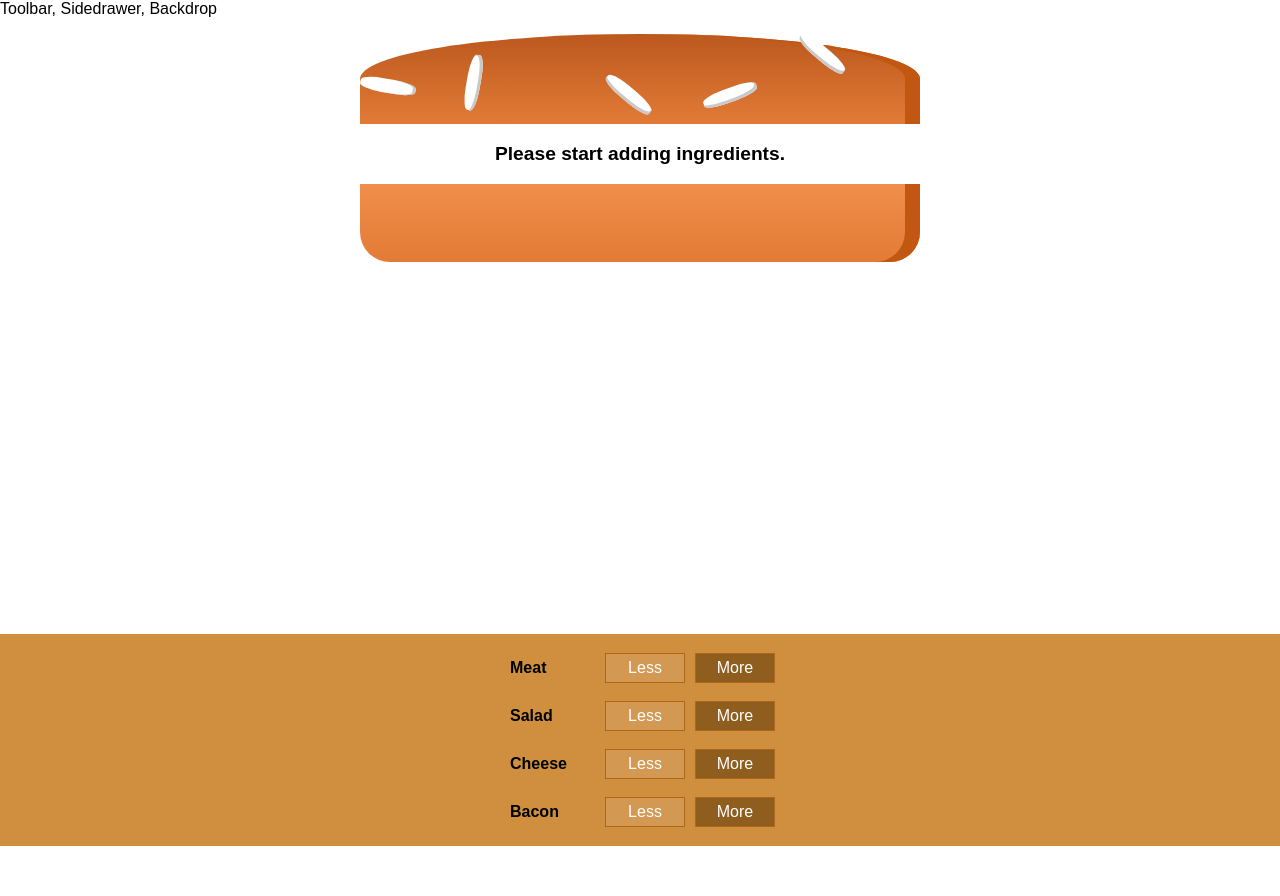
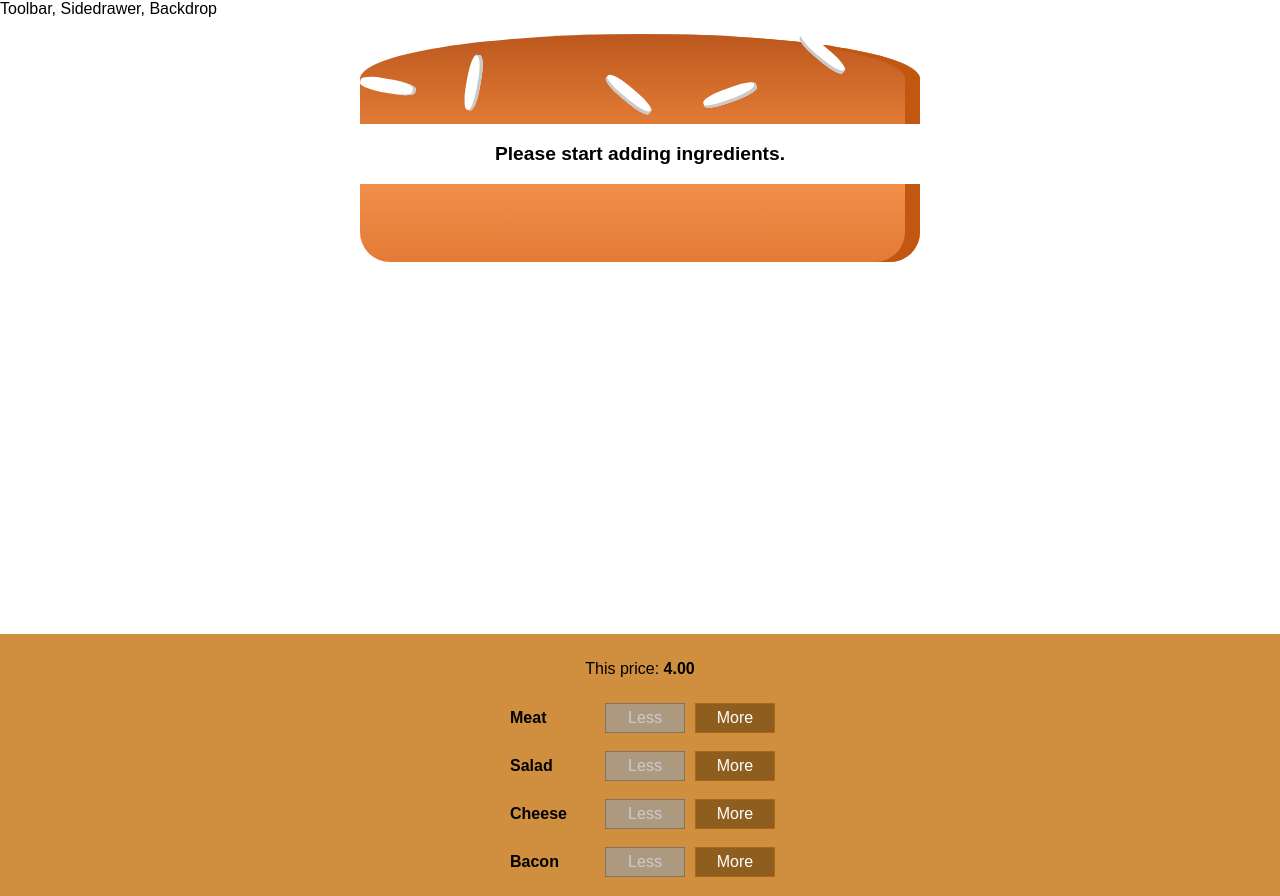
Before and after one commit to gyurcigyurma/BurgerBuilder, a React app: page / in a window 1280 px wide. Before the commit the page ends 846 px from the top, so only its background shows below. Built offline with nearby package versions, Linux system fonts and the light colour scheme.

Commit message:
Price added to GUI, remove and and working, working is disabled when ingredient is N/A

```diff
--- a/src/components/Burger/BuildControls/BuildControl/BuildControl.js
+++ b/src/components/Burger/BuildControls/BuildControl/BuildControl.js
@@ -2,11 +2,17 @@ import React from 'react';
 import classes from './BuildControl.css';
 
 const BuildControl = (props) => {
+
   return (
     <div className={classes.BuildControl}>
       <div className={classes.Label}>{props.label}</div>
-      <button className={classes.Less}>Less</button>
-      <button className={classes.More} onClick={props.added}>More</button>
+      <button
+        className={classes.Less}
+        onClick={props.removed}
+        disabled={props.disabled}>Less</button>
+      <button
+        className={classes.More}
+        onClick={props.added}>More</button>
     </div>
   )
 }
--- a/src/components/Burger/BuildControls/BuildControls.js
+++ b/src/components/Burger/BuildControls/BuildControls.js
@@ -13,11 +13,14 @@ const controls = [
 const BuildControls = (props) => {
     return (
         <div className={classes.BuildControls}>
+        <p>This price: <strong>{props.totalPrice.toFixed(2)}</strong></p>
             {controls.map(control => (
                 <BuildControl
                     key={control.label}
                     label={control.label}
-                    added={()=>props.ingredientAdded(control.type)} />
+                    added={()=>props.ingredientAdded(control.type)}
+                    removed={()=>props.ingredientRemoved(control.type)}
+                    disabled={props.disabled[control.type]}/>
             ))}
         </div>
     )
--- a/src/containers/BurgerBuilder/BurgerBuilder.js
+++ b/src/containers/BurgerBuilder/BurgerBuilder.js
@@ -19,32 +19,55 @@ export default class BurgerBuiler extends Component {
     }
 
     INGREDIENTS_PRICES = {
-      salad: 0.4,
-      bacon: 0.7,
-      cheese: 0.5,
-      meat: 1.2
+        salad: 0.4,
+        bacon: 0.7,
+        cheese: 0.5,
+        meat: 1.2
 
     }
 
     addIngredientHandler = (type) => {
         const oldCount = this.state.ingredients[type];
         const updatedCount = oldCount + 1;
-        const updatedIngredients = {...this.state.ingredients};
+        const updatedIngredients = { ...this.state.ingredients };
         updatedIngredients[type] = updatedCount;
 
         const priceAddition = this.INGREDIENTS_PRICES[type];
         const oldPrice = this.state.totalPrice;
         const newPrice = oldPrice + priceAddition;
-        this.setState({ingredients: updatedIngredients, totalPrice: newPrice})
+        this.setState({ ingredients: updatedIngredients, totalPrice: newPrice });
+    }
 
+    removeIngredientHandler = (type) => {
+        const oldCount = this.state.ingredients[type];
+        if (oldCount < 1) {
+            return;
+        }
+        const updatedCount = oldCount - 1;
+        const updatedIngredients = { ...this.state.ingredients };
+        updatedIngredients[type] = updatedCount;
+
+        const priceDeduction = this.INGREDIENTS_PRICES[type];
+        const oldPrice = this.state.totalPrice;
+        const newPrice = oldPrice - priceDeduction;
+        this.setState({ ingredients: updatedIngredients, totalPrice: newPrice });
     }
 
     render() {
+        const disabledInfo = { ...this.state.ingredients };
+        for (let key in disabledInfo) {
+            disabledInfo[key] = disabledInfo[key] <= 0;
+        }
+
+        console.log(disabledInfo)
         return (
             <Aux>
                 <Burger ingredients={this.state.ingredients} />
                 <BuildControls
-                ingredientAdded = {this.addIngredientHandler} />
+                    ingredientAdded={this.addIngredientHandler}
+                    ingredientRemoved={this.removeIngredientHandler}
+                    disabled={disabledInfo}
+                    totalPrice={this.state.totalPrice} />
             </Aux>
         )
     }
```
